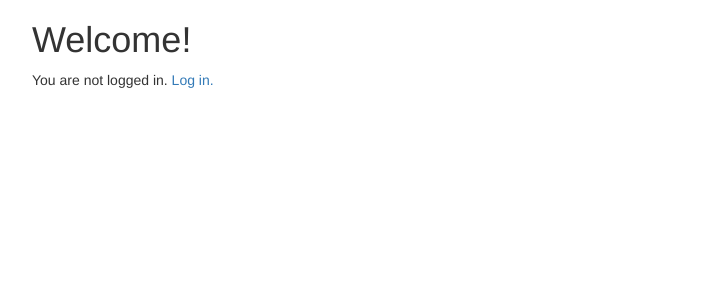
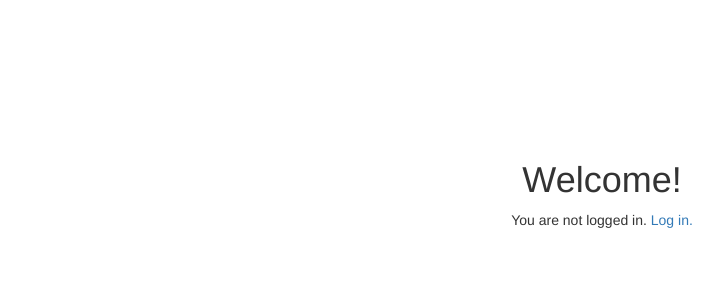
Before and after one commit to imanchee01/AirlineReservationSystem, a Flask app: page / in a window 1280 px wide. Shown: the top 300 px of the page, without its empty margins (38-758 px from the left). Run offline with Flask 3, Linux system fonts and the light colour scheme; parts of the project's set-up code (start-up, migrations or seed data) failed here and were passed over.

Commit message:
no session update

```diff
--- a/templates/no-session.html
+++ b/templates/no-session.html
@@ -3,6 +3,9 @@
 {% block title %}No session!{% endblock %}
 
 {% block content %}
-	<h1>Welcome!</h1>
-	<p>You are not logged in. <a href="/login">Log in.</a></p>
+    <div style="text-align: center;">
+    <br><br><br><br><br><br><br>
+        <h1>Welcome!</h1>
+        <p>You are not logged in. <a href="/login">Log in.</a></p>
+    </div>
 {% endblock %}
```
